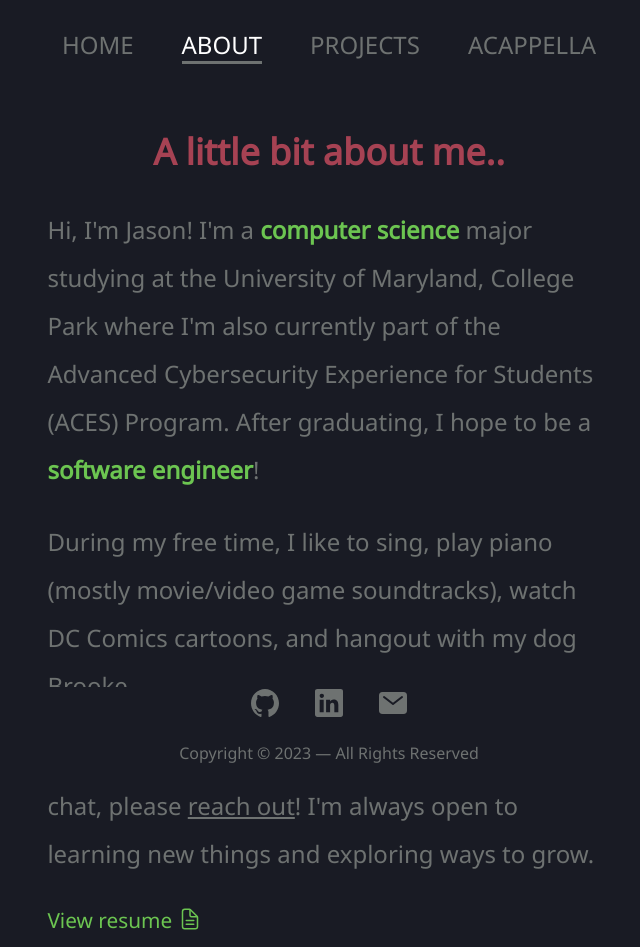
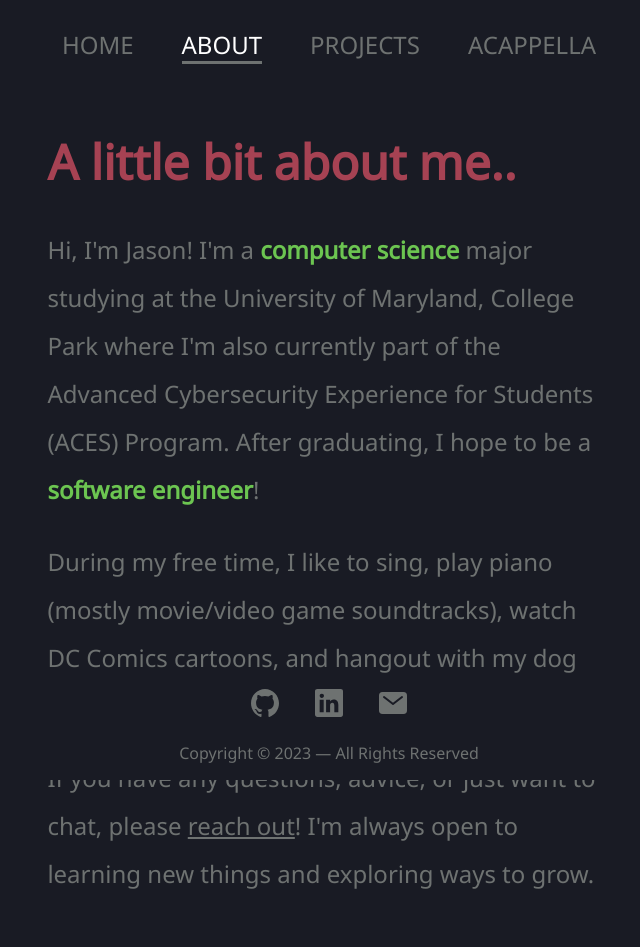
Before and after one commit to nosaj9/portfolio-site, a React (Create React App) app: page /about in a window 1280 px wide. Shown: the part 20-967 px from the top of the page, without its empty margins (311-951 px from the left). Built offline with nearby package versions, Linux system fonts and the light colour scheme.

Commit message:
added button styling

```diff
--- a/src/components/Button.scss
+++ b/src/components/Button.scss
@@ -1,27 +1,30 @@
 @import "../style/colors";
 
-.LinkButton {
-
-}
-
 .LinkButton > a {
-    color: $accent;
-    background-color: $background-color;
+    background-color: $accent;
     border: none;
     text-decoration: none;
+    padding: 0.7rem 1.3rem;
+    border-radius: 1.5rem;
 }
 
 .LinkButton > a {
     transition: all 350ms ease;
-    font-size: 1.3rem;
+    font-size: 1.2rem;
 }
 
 .LinkButton > a:hover {
-    color: $navbar-active;
+    background-color: $navbar-active;
 }
 
+//resizes the icon and puts it in line
 .linkicon > * {
     margin-bottom: -0.2rem;
     height: 1.5rem;
     width: 1.5rem;
 }
+
+.linktext, .linkicon {
+    color: $text-color;
+    font-weight: 1000;
+}
--- a/src/components/Button.tsx
+++ b/src/components/Button.tsx
@@ -15,7 +15,7 @@ const Button = (
 
     return (
         <a href={link} target="_blank" rel="noreferrer">
-            {text} <span className="linkicon">{icon}</span>
+            <span className="linktext">{text}</span> <span className="linkicon">{icon}</span>
         </a>
     )
 }
--- a/src/pages/About.tsx
+++ b/src/pages/About.tsx
@@ -7,7 +7,7 @@ const About = () => {
     return (
         <div className="About">
             <br/>
-            <h2>A little bit about me..</h2>
+            <h1>A little bit about me..</h1>
             <p>
                 Hi, I'm Jason! I'm a <span className="highlight">computer science</span> major studying at the University of Maryland, College Park where I'm also currently part
                 of the Advanced Cybersecurity Experience for Students (ACES) Program.
@@ -25,7 +25,7 @@ const About = () => {
             {/* <div>
                 <a href="file:///C:\Users\jdcom\Downloads\Jason_Wang_Resume-1.pdf" target="_blank" className="pagelink">View my resume <IoDocumentTextOutline /></a>
             </div> */}
-
+            <br/>
             <div className="LinkButton">
                 <Button text="View resume" link="Jason_Wang_Resume.pdf" icon={<IoDocumentTextOutline />} />
             </div>
--- a/src/pages/style.scss
+++ b/src/pages/style.scss
@@ -26,9 +26,8 @@ div {
     margin-right: 28%;
     text-align: left;
 
-    h2 {
+    h1 {
         color: $header-color;
-        text-align: center;
     }
 
     p {
@@ -49,7 +48,7 @@ div {
         color: $navbar-active;
     }
 
-    @for $i from 1 through 6 {
+    @for $i from 1 through 7 {
         & > *:nth-child(#{$i}) {
           opacity: 0;
           animation: fadeIn 500ms ease;
```
